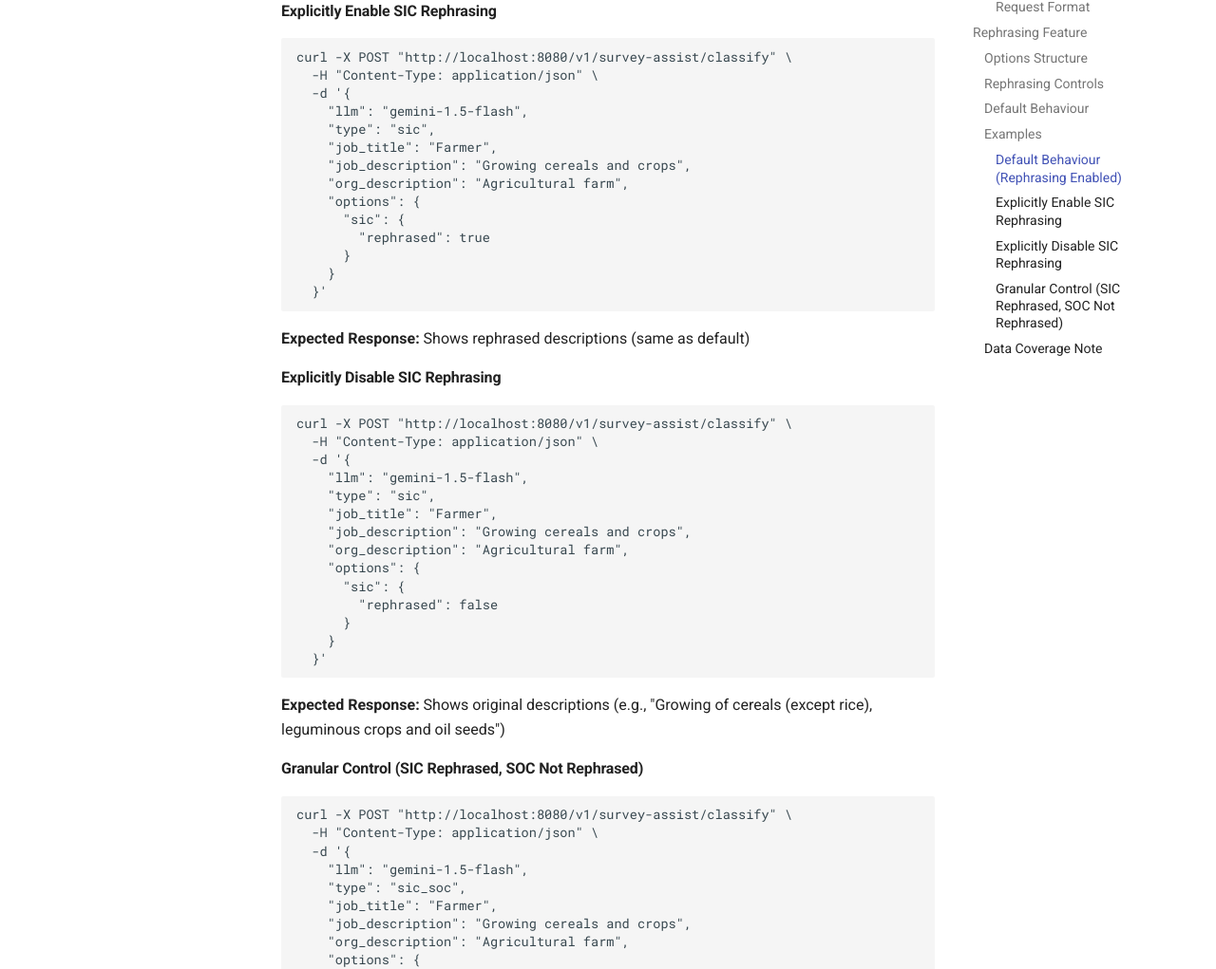
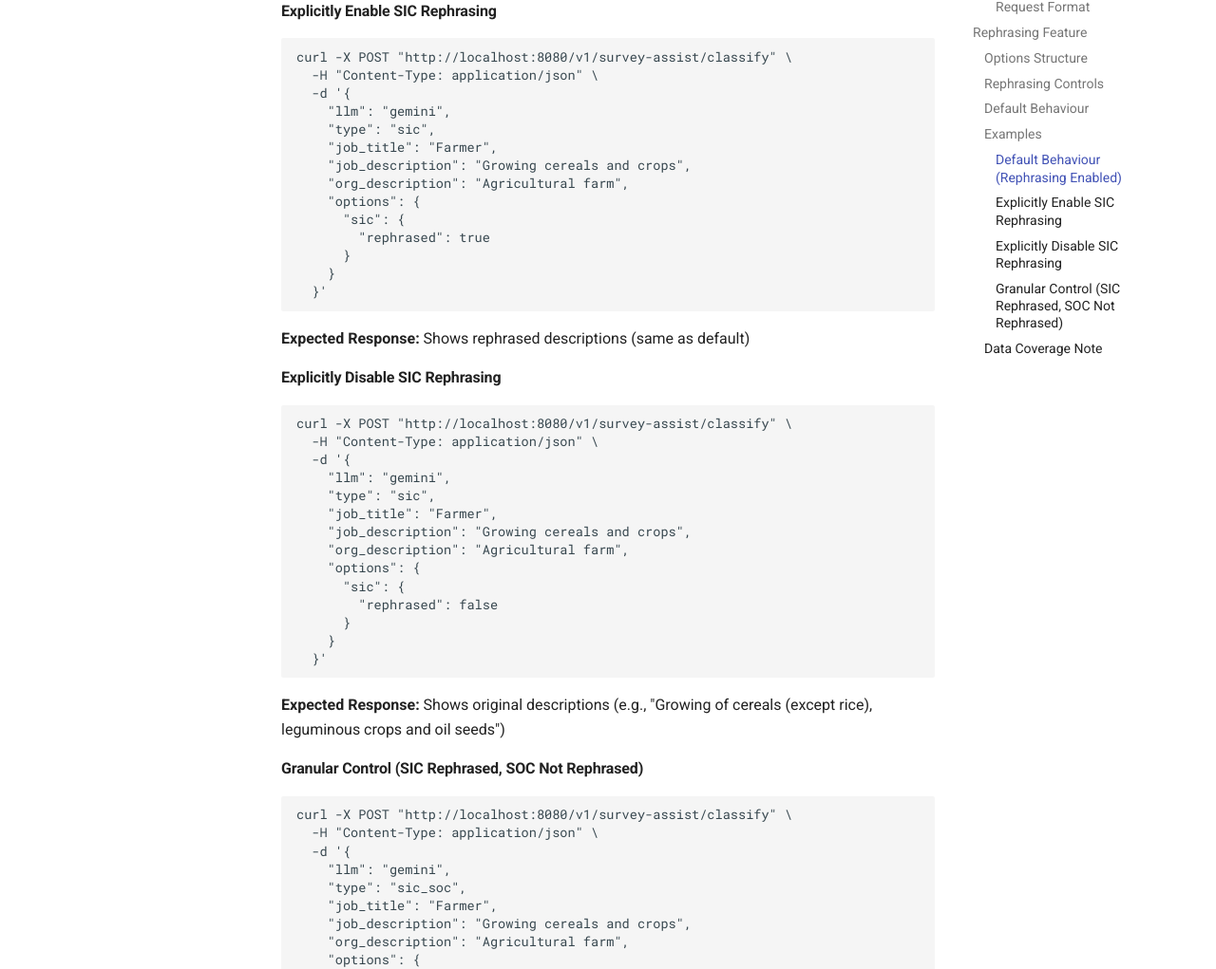
Before and after one commit to ONSdigital/survey-assist-api, an MkDocs documentation site: the page built from docs/generic_classification.md, in a window 1280 px wide and 1400 px high, scrolled down 2363 px. Shown: the part 209-1230 px from the top of the window at 95% size. Built offline with MkDocs 1.6.1 and Material for MkDocs 9.7.7, drawn with Linux system fonts in a browser that asks for light colours; some of the changed text lies outside the part shown.

Commit message:
update doc with correct llm type

```diff
--- a/docs/generic_classification.md
+++ b/docs/generic_classification.md
@@ -87,7 +87,7 @@ If no `options` are provided, rephrasing defaults to `true` for both SIC and SOC
 curl -X POST "http://localhost:8080/v1/survey-assist/classify" \
   -H "Content-Type: application/json" \
   -d '{
-    "llm": "gemini-1.5-flash",
+    "llm": "gemini",
     "type": "sic",
     "job_title": "Farmer",
     "job_description": "Growing cereals and crops",
@@ -103,7 +103,7 @@ curl -X POST "http://localhost:8080/v1/survey-assist/classify" \
 curl -X POST "http://localhost:8080/v1/survey-assist/classify" \
   -H "Content-Type: application/json" \
   -d '{
-    "llm": "gemini-1.5-flash",
+    "llm": "gemini",
     "type": "sic",
     "job_title": "Farmer",
     "job_description": "Growing cereals and crops",
@@ -124,7 +124,7 @@ curl -X POST "http://localhost:8080/v1/survey-assist/classify" \
 curl -X POST "http://localhost:8080/v1/survey-assist/classify" \
   -H "Content-Type: application/json" \
   -d '{
-    "llm": "gemini-1.5-flash",
+    "llm": "gemini",
     "type": "sic",
     "job_title": "Farmer",
     "job_description": "Growing cereals and crops",
@@ -145,7 +145,7 @@ curl -X POST "http://localhost:8080/v1/survey-assist/classify" \
 curl -X POST "http://localhost:8080/v1/survey-assist/classify" \
   -H "Content-Type: application/json" \
   -d '{
-    "llm": "gemini-1.5-flash",
+    "llm": "gemini",
     "type": "sic_soc",
     "job_title": "Farmer",
     "job_description": "Growing cereals and crops",
```
